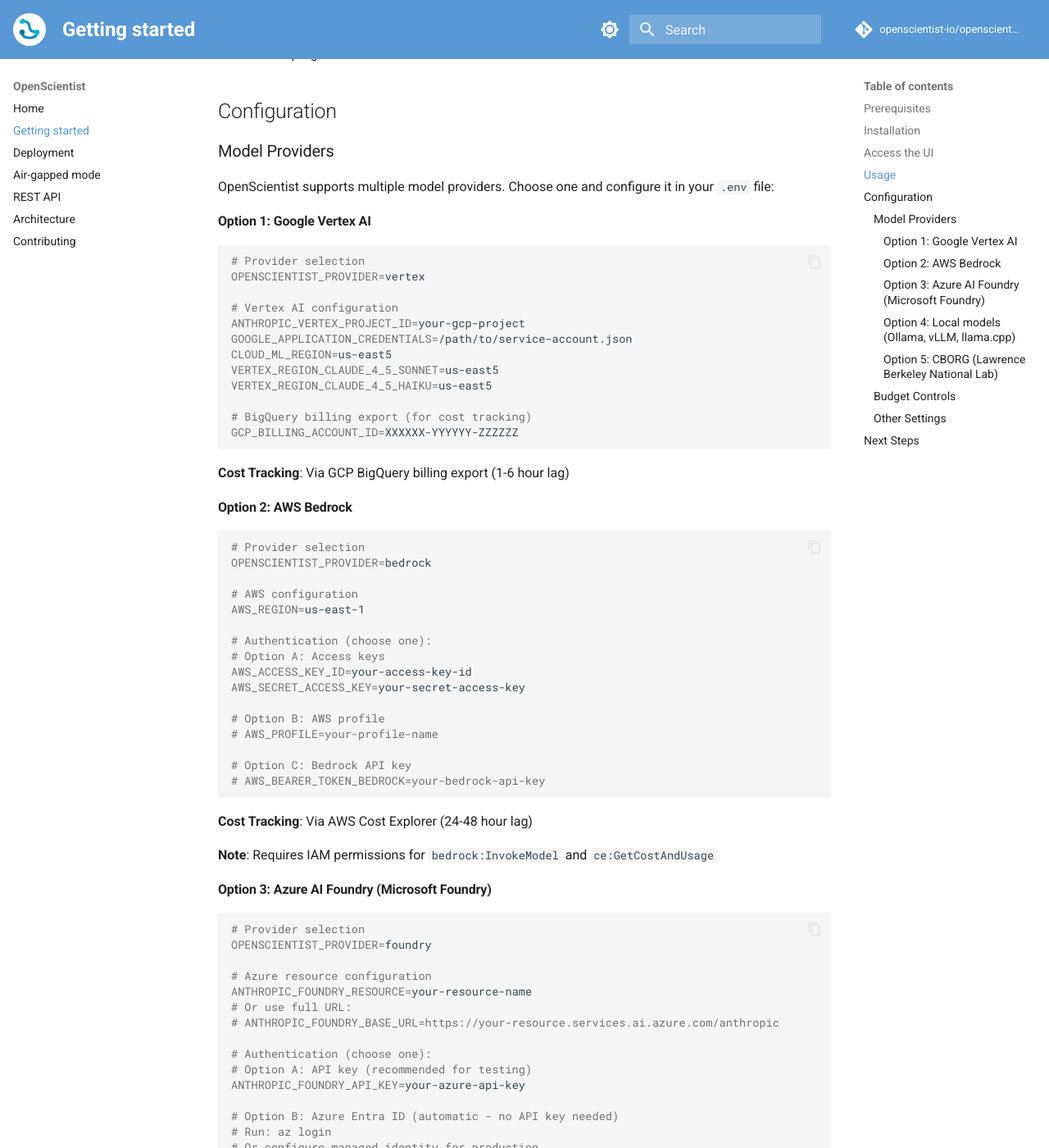
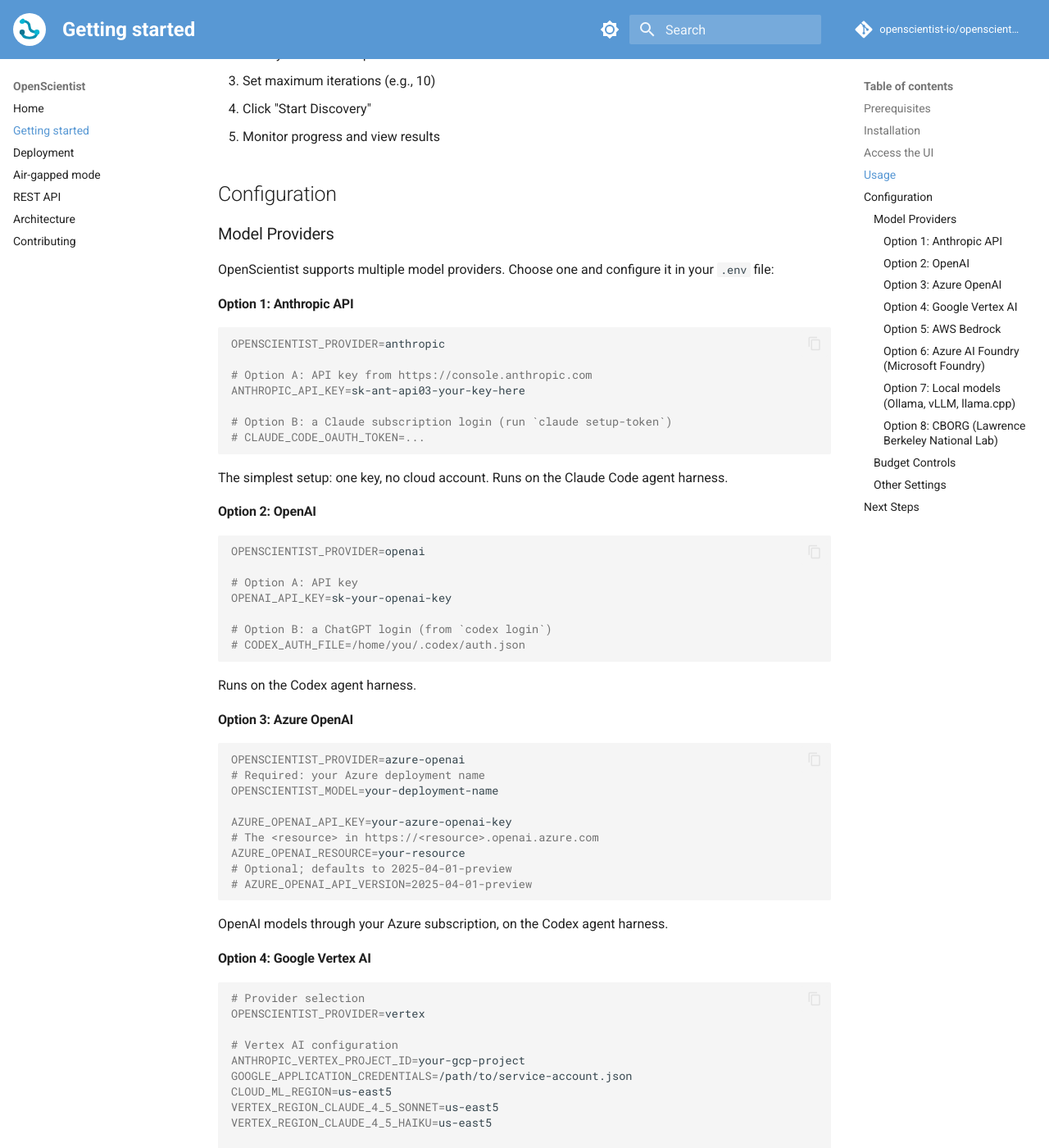
Before and after one commit to openscientist-io/openscientist-docs, an MkDocs documentation site: the page built from docs/getting-started.md, in a window 1280 px wide and 1400 px high, scrolled down 1393 px. Shown: the whole window at 82% size. Built offline with MkDocs 1.6.1 and Material for MkDocs 9.7.7, drawn with Linux system fonts in a browser that asks for light colours; comment, search, counter and statistics services are not loaded; some of the changed text lies outside the part shown.

Commit message:
Model providers: document Anthropic API, OpenAI and Azure OpenAI
Co-Authored-By: Claude Opus 5.5 <noreply@anthropic.com>

````diff
--- a/docs/getting-started.md
+++ b/docs/getting-started.md
@@ -11,6 +11,9 @@ There are two ways to use OpenScientist:
 - Docker (for containerized deployment)
 - `uv` package manager
 - One of the following for model access:
+  - **Anthropic API**: an API key or a Claude subscription
+  - **OpenAI**: an API key or a ChatGPT login
+  - **Azure OpenAI**: an Azure OpenAI resource with a model deployment
   - **Vertex AI**: GCP project with Vertex AI enabled
   - **AWS Bedrock**: AWS account with Bedrock access
   - **Azure AI Foundry**: Azure subscription with Foundry resource
@@ -53,7 +56,51 @@ Open your browser to `http://localhost:8080`.
 
 OpenScientist supports multiple model providers. Choose one and configure it in your `.env` file:
 
-#### Option 1: Google Vertex AI
+#### Option 1: Anthropic API
+
+```bash
+OPENSCIENTIST_PROVIDER=anthropic
+
+# Option A: API key from https://console.anthropic.com
+ANTHROPIC_API_KEY=sk-ant-api03-your-key-here
+
+# Option B: a Claude subscription login (run `claude setup-token`)
+# CLAUDE_CODE_OAUTH_TOKEN=...
+```
+
+The simplest setup: one key, no cloud account. Runs on the Claude Code agent harness.
+
+#### Option 2: OpenAI
+
+```bash
+OPENSCIENTIST_PROVIDER=openai
+
+# Option A: API key
+OPENAI_API_KEY=sk-your-openai-key
+
+# Option B: a ChatGPT login (from `codex login`)
+# CODEX_AUTH_FILE=/home/you/.codex/auth.json
+```
+
+Runs on the Codex agent harness.
+
+#### Option 3: Azure OpenAI
+
+```bash
+OPENSCIENTIST_PROVIDER=azure-openai
+# Required: your Azure deployment name
+OPENSCIENTIST_MODEL=your-deployment-name
+
+AZURE_OPENAI_API_KEY=your-azure-openai-key
+# The <resource> in https://<resource>.openai.azure.com
+AZURE_OPENAI_RESOURCE=your-resource
+# Optional; defaults to 2025-04-01-preview
+# AZURE_OPENAI_API_VERSION=2025-04-01-preview
+```
+
+OpenAI models through your Azure subscription, on the Codex agent harness.
+
+#### Option 4: Google Vertex AI
 
 ```bash
 # Provider selection
@@ -97,7 +144,7 @@ AWS_SECRET_ACCESS_KEY=your-secret-access-key
 
 **Note**: Requires IAM permissions for `bedrock:InvokeModel` and `ce:GetCostAndUsage`
 
-#### Option 3: Azure AI Foundry (Microsoft Foundry)
+#### Option 6: Azure AI Foundry (Microsoft Foundry)
 
 ```bash
 # Provider selection
@@ -131,7 +178,7 @@ AZURE_SUBSCRIPTION_ID=your-subscription-id
 
 **Note**: Requires Azure RBAC permissions (`Azure AI User` or `Cognitive Services User` role)
 
-#### Option 4: Local models (Ollama, vLLM, llama.cpp)
+#### Option 7: Local models (Ollama, vLLM, llama.cpp)
 
 Open-weight models can run on your own hardware and be served to OpenScientist over an OpenAI-compatible endpoint. Three local servers are supported; all are driven by the omp agent harness. Pick one and point OpenScientist at it:
 
@@ -174,7 +221,7 @@ Use `host.docker.internal` (as above) when the model server runs on the same mac
 
 **Cost Tracking**: None needed; inference runs on your own hardware.
 
-#### Option 5: CBORG (Lawrence Berkeley National Lab)
+#### Option 8: CBORG (Lawrence Berkeley National Lab)
 
 Only relevant inside Lawrence Berkeley National Laboratory, which runs CBORG as an internal model gateway.
 
````
Also changed, not shown: other parts of docs/getting-started.md (+1 -1 lines).
